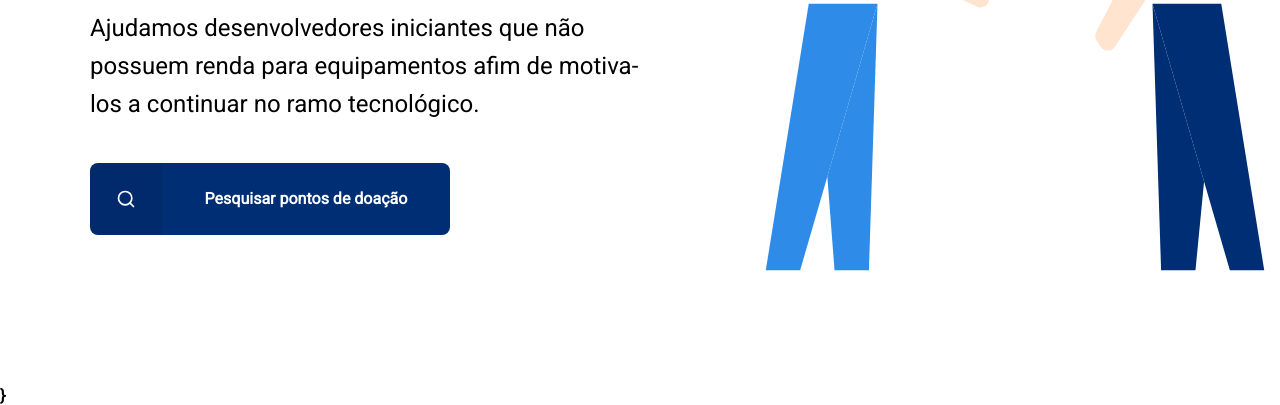
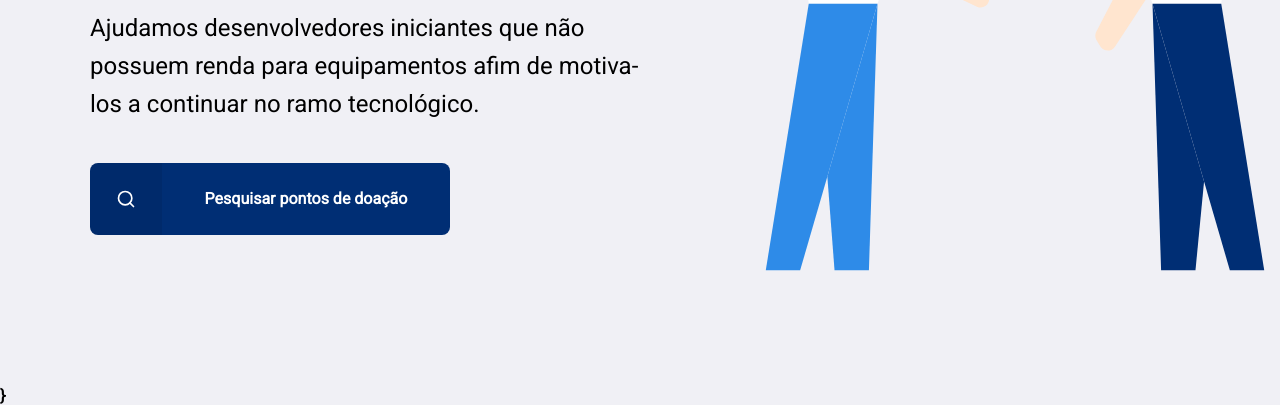
Before and after one commit to Italo-Tech/nlw-happy-dev, a website: page src/views/index.html in a window 1280 px wide. Shown: the part 414-819 px from the top of the page. Drawn offline with nearby package versions, Linux system fonts and the light colour scheme; files that its build step writes are made by us from their sources; files whose address does not match are found by name.

Commit message:
background main.css

```diff
--- a/public/styles/main.css
+++ b/public/styles/main.css
@@ -16,8 +16,7 @@ html{
 }
 
 body{
-    /* background: #f0f0f5; */
-    background: #fff;
+    background: #f0f0f5;
     -webkit-font-smoothing: antialised;
 }
 
```
